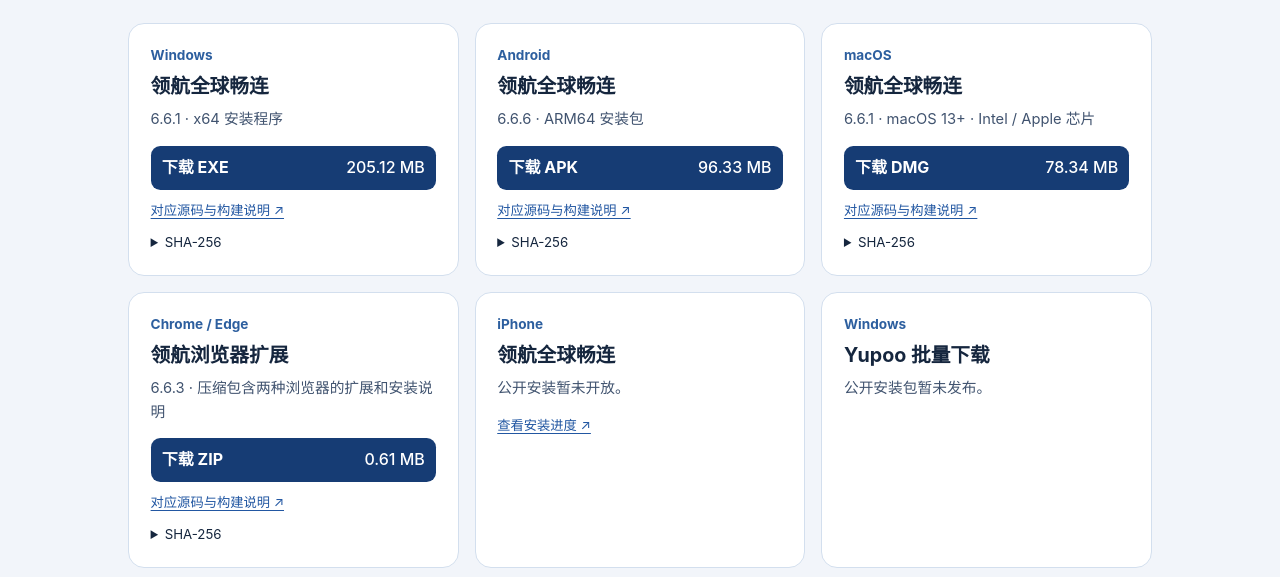
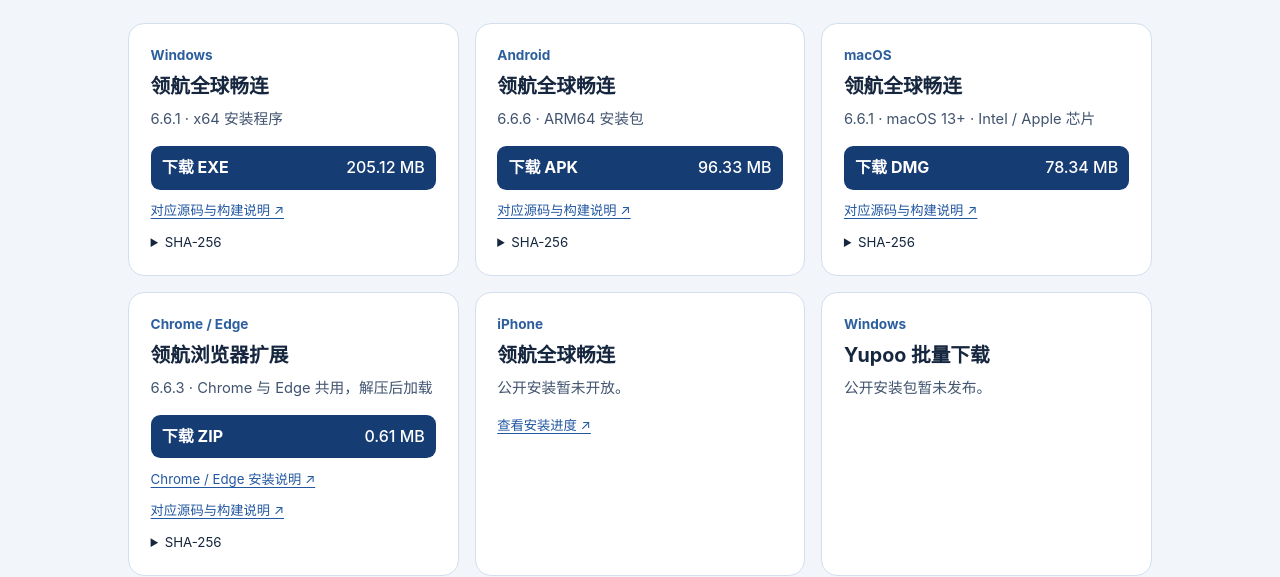
Before and after one commit to safaeaefasf/linghang-downloads, a plain HTML site: page index.html in a window 1280 px wide. Shown: the part 250-827 px from the top of the page. Drawn offline with Linux system fonts and the light colour scheme.

Commit message:
Link to installation instructions for the shared extension

```diff
--- a/index.html
+++ b/index.html
@@ -40,8 +40,9 @@
       <article>
         <p class="platform">Chrome / Edge</p>
         <h2>领航浏览器扩展</h2>
-        <p>6.6.3 · 压缩包含两种浏览器的扩展和安装说明</p>
+        <p>6.6.3 · Chrome 与 Edge 共用，解压后加载</p>
         <a class="download" href="https://node.linghang.world/downloads/linghang-browser-6.6.3.zip" data-asset="linghang-browser-6.6.3.zip">下载 ZIP <span>0.61 MB</span></a>
+        <a class="secondary" href="https://www.linghang.world/downloads#web-launcher">Chrome / Edge 安装说明 ↗</a>
         <a class="secondary" href="https://node.linghang.world/downloads/linghang-browser-6.6.3-source-materials.zip">对应源码与构建说明 ↗</a>
         <details><summary>SHA-256</summary><code>e5c5bc94d6dc41b70ab8fdc4af4e2d16db1b559f6a07458684ec07521cfc5d1c</code></details>
       </article>
```
